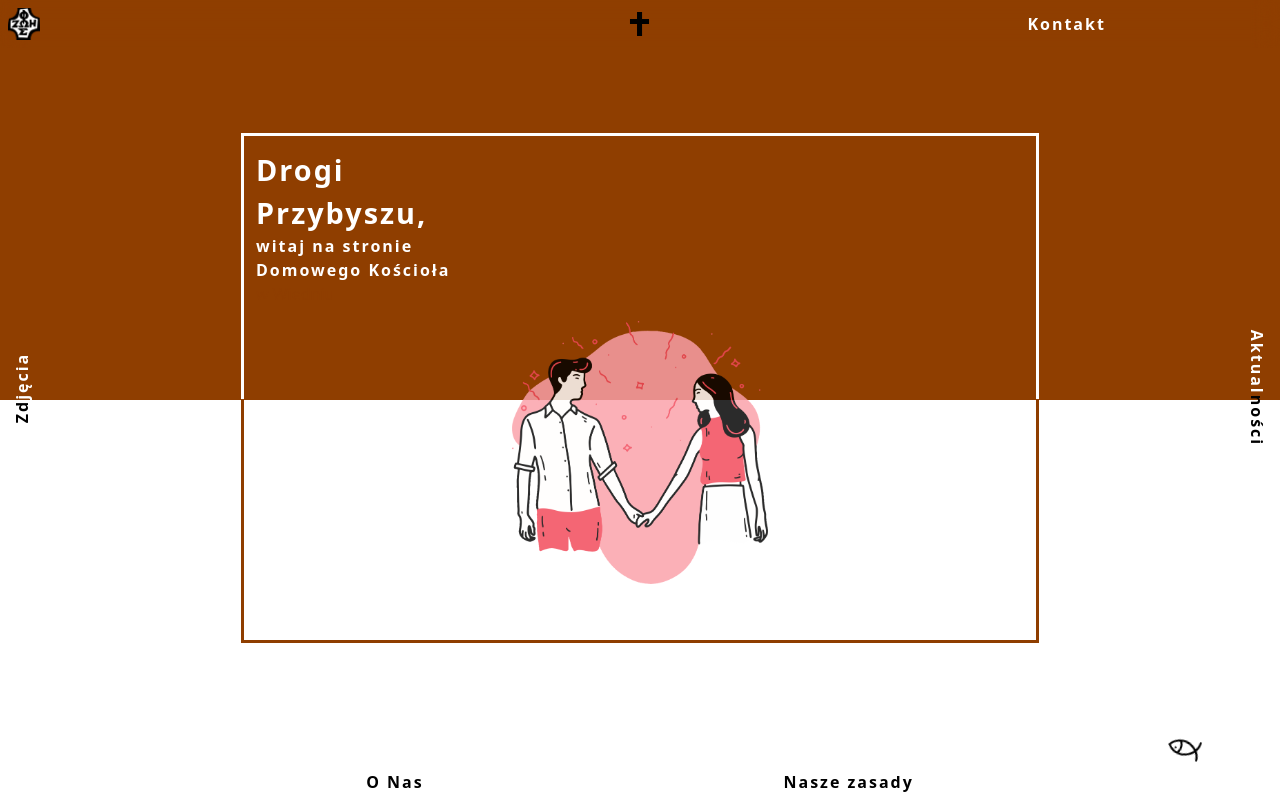
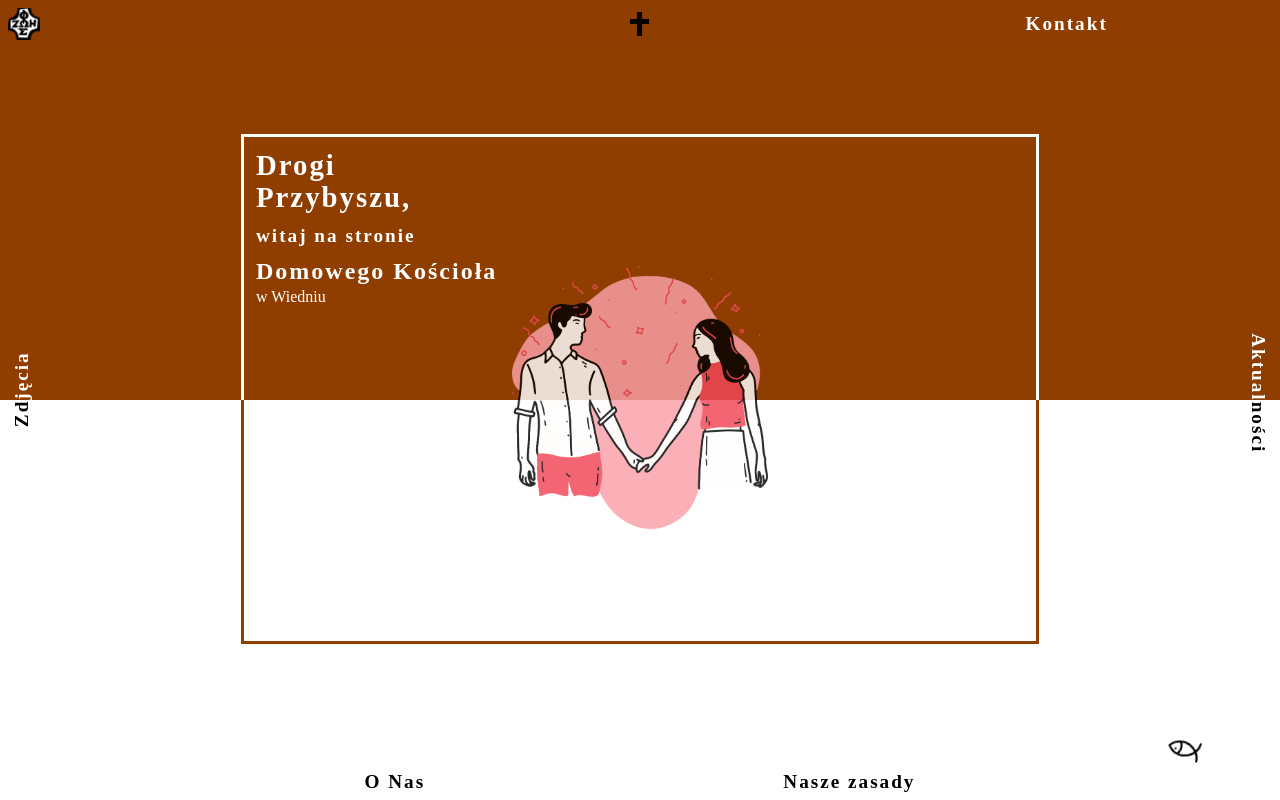
Before and after one commit to DariuszLegizynski/domowy-kosciol-next, a Next.js app: page / in a window 1280 px wide. Both pictures are taken after a click on the element "kliknij". Built offline with nearby package versions, Linux system fonts and the light colour scheme.

Commit message:
finish home page migration

```diff
--- a/src/components/Home/Hero.jsx
+++ b/src/components/Home/Hero.jsx
@@ -8,19 +8,22 @@ export const Hero = () => {
       animate={{ height: "60vh" }}
       transition={{ type: "spring", duration: 2, delay: 1 }}
     >
-      <section className="hero__text z-10">
+      <section className="z-10">
         <h1>Drogi<br/>Przybyszu,</h1>
-        <h3>witaj na stronie</h3>
+        <h3 className='py-3'>witaj na stronie</h3>
         <h2>Domowego Kościoła</h2>
-        <p className="text-primary">w Wiedniu</p>
+        <p>w Wiedniu</p>
       </section>
       <motion.section
-        className="absolute z-0 w-64 h-auto bottom-0 left-1/2 transform -translate-x-1/2 -translate-y-14"
         initial={{ opacity: 0 }}
         animate={{ opacity: 1 }}
         transition={{ duration: 1.2, delay: 2 }}
       >
-        <img src="/images/marriage.png" alt="image of a couple in love" />
+        <img
+          className="absolute z-[1] w-64 h-auto bottom-0 left-1/2 transform hero-img-transform"
+          src="/images/marriage.png"
+          alt="image of a couple in love"
+        />
       </motion.section>
     </motion.article>
   )
--- a/src/components/Home/Main.jsx
+++ b/src/components/Home/Main.jsx
@@ -26,7 +26,7 @@ const Main = () => {
           <IconItems type="fish" animationType="rotate" width={isActive ? "2rem" : null} height={isActive ? "2rem" : null} />
           <span className={`pt-4 ${isActive ? "invisible" : ""}`}>kliknij</span>
         </section>
-        {isActive && <Link className="rotate-90" href="/news"><h3><span className={isActive ? "text-white" : ""}>Aktual</span>ności</h3></Link>}
+        {isActive && <Link className="rotate-90 translate-y-1" href="/news"><h3><span className={isActive ? "text-white" : ""}>Aktual</span>ności</h3></Link>}
       </div>
       <footer className="grid grid-cols-[auto_auto] items-center justify-evenly">
         {isActive && <Link href="/about"><h3>O Nas</h3></Link>}
--- a/src/pages/_app.jsx
+++ b/src/pages/_app.jsx
@@ -1,7 +1,7 @@
 import "@/styles/globals.css"
 import "@/styles/animations.css"
 import "@/styles/components.css"
-import "@/styles/additional.css"
+import "@/styles/enhancements.css"
 
 const MyApp = ({ Component, pageProps }) => {
   return <Component {...pageProps} />
--- a/src/styles/components.css
+++ b/src/styles/components.css
@@ -1,5 +1,16 @@
 h1 {
   font-size: 1.8rem;
+  line-height: 2rem;
+}
+
+h2 {
+  font-size: 1.5rem;
+  line-height: 1.6rem;
+}
+
+h3 {
+  font-size: 1.2rem;
+  line-height: 1.4rem;
 }
 
 h1,
--- a/src/styles/additional.css
+++ b/src/styles/enhancements.css
@@ -4,3 +4,7 @@
 
   @apply border-3;
 }
+
+.hero-img-transform {
+  transform: translate(-50%, -42.5%);
+}
--- a/src/styles/globals.css
+++ b/src/styles/globals.css
@@ -20,10 +20,10 @@ img {
 }
 
 body {
+  font-family: 'Times New Roman', serif;
   margin: 0;
   padding: 0;
 }
-
 @layer utilities {
   .text-balance {
     text-wrap: balance;
```
Also changed, not shown: src/pages/Fotogallery.jsx (deleted), src/pages/about.jsx (renamed from src/pages/About.jsx), src/pages/contact.jsx (renamed from src/pages/Contact.jsx), src/pages/fotogallery.jsx (added), src/pages/news.jsx (renamed from src/pages/News.jsx), src/pages/rules.jsx (renamed from src/pages/Rules.jsx).
